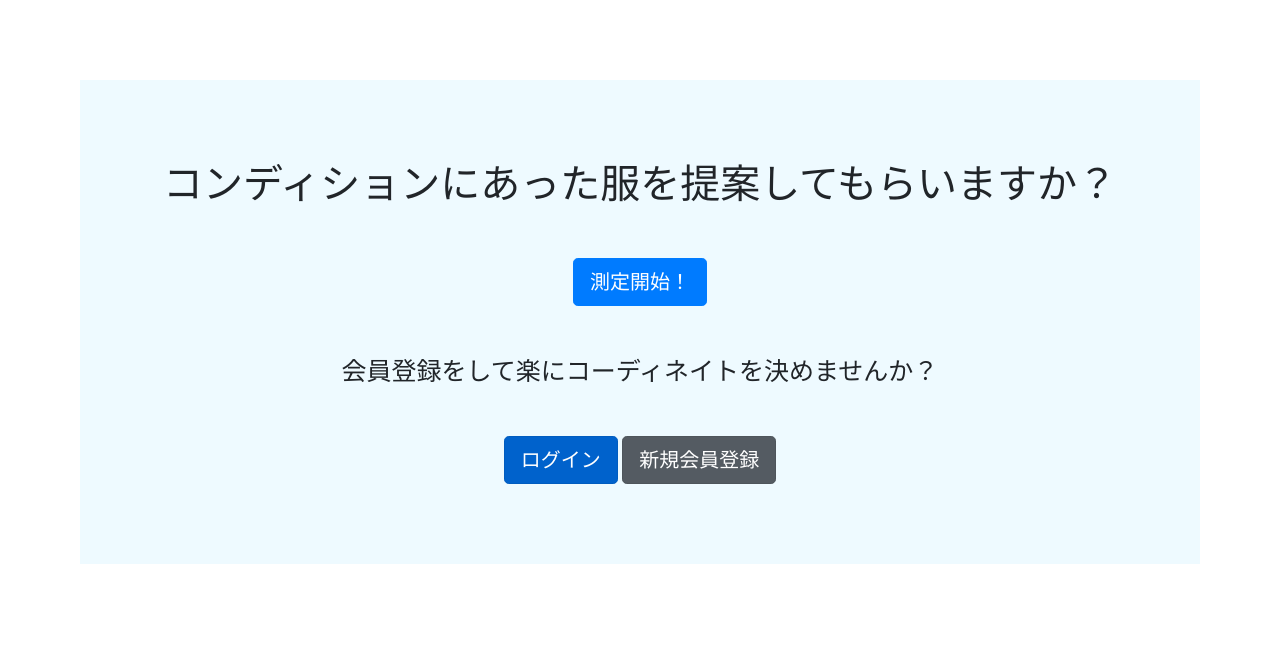
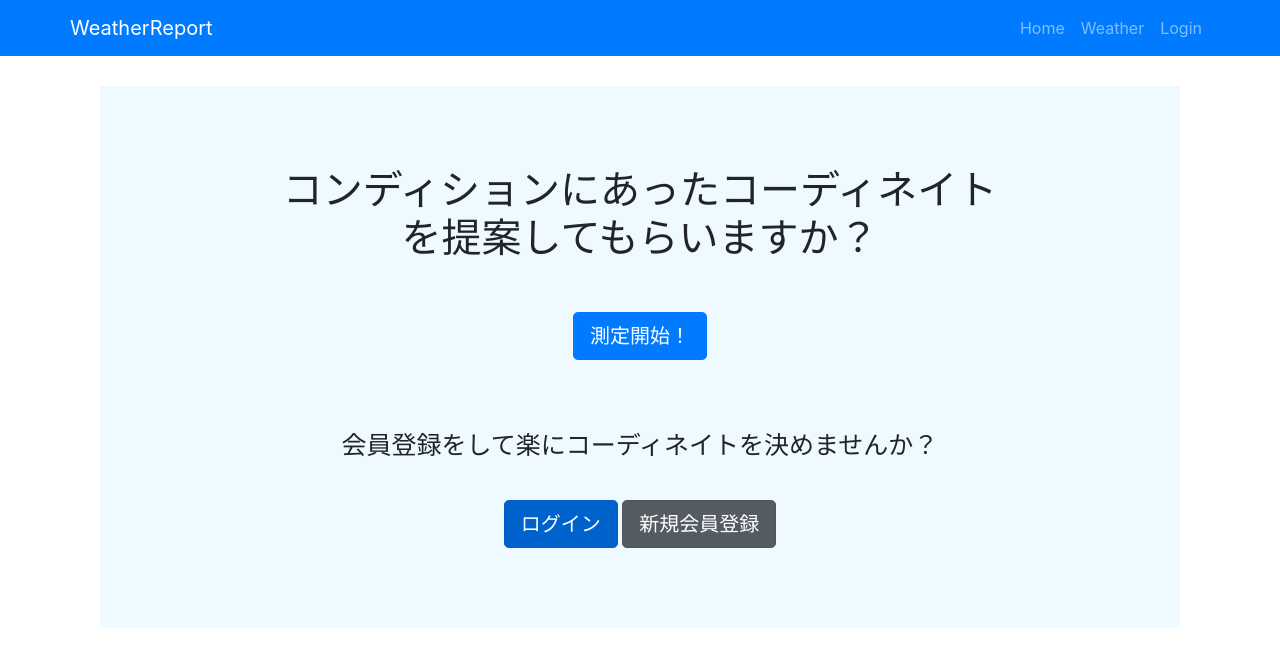
Before and after one commit to Shau00n/Weather-Report-client, a React (Create React App) app in the folder weather-report-client/: page / in a window 1280 px wide. Shown: the top 666 px of the page. Built offline with nearby package versions, Linux system fonts and the light colour scheme.

Commit message:
ナビゲーションバーの追加

```diff
--- a/weather-report-client/src/pages/home/Home.js
+++ b/weather-report-client/src/pages/home/Home.js
@@ -1,13 +1,16 @@
-import { Link } from "react-router-dom";
 import styled from 'styled-components'
 import Button from 'react-bootstrap/Button';
 import Form from 'react-bootstrap/Form';
+import Navbar from '../../components/Navbar';
+// import Main from '../../layouts/Main';
 
 function Home() {
     return (
+        < >
+            <Navbar />
             <DIV>
                 <Form>
-                <H1>コンディションにあった服を提案してもらいますか？</H1>
+                    <H1>コンディションにあったコーディネイト<br />を提案してもらいますか？</H1>
                     <Button variant="primary" type="submit" href="body" size="lg">
                         測定開始！
                     </Button>
@@ -21,6 +24,7 @@ function Home() {
                 </Form>
 
             </DIV>
+        </>
     );
 }
 
@@ -37,14 +41,16 @@ const H1 = styled.h1`
 const H2 = styled.h2`
     text-align: center;
     font-size:  25px;
-    margin-bottom: 50px;
-    margin-top: 50px;
+    margin-bottom: 40px;
+    margin-top: 70px;
 
 `
 const DIV = styled.div`
     text-align: center;
     background-color: #EEFAFF;
-    margin: 80px;
+    margin-top: 30px;
+    margin-right: 100px;
+    margin-left: 100px;
     padding: 80px
 
 `
```
Lines whose indentation alone changed are shown as unchanged.
